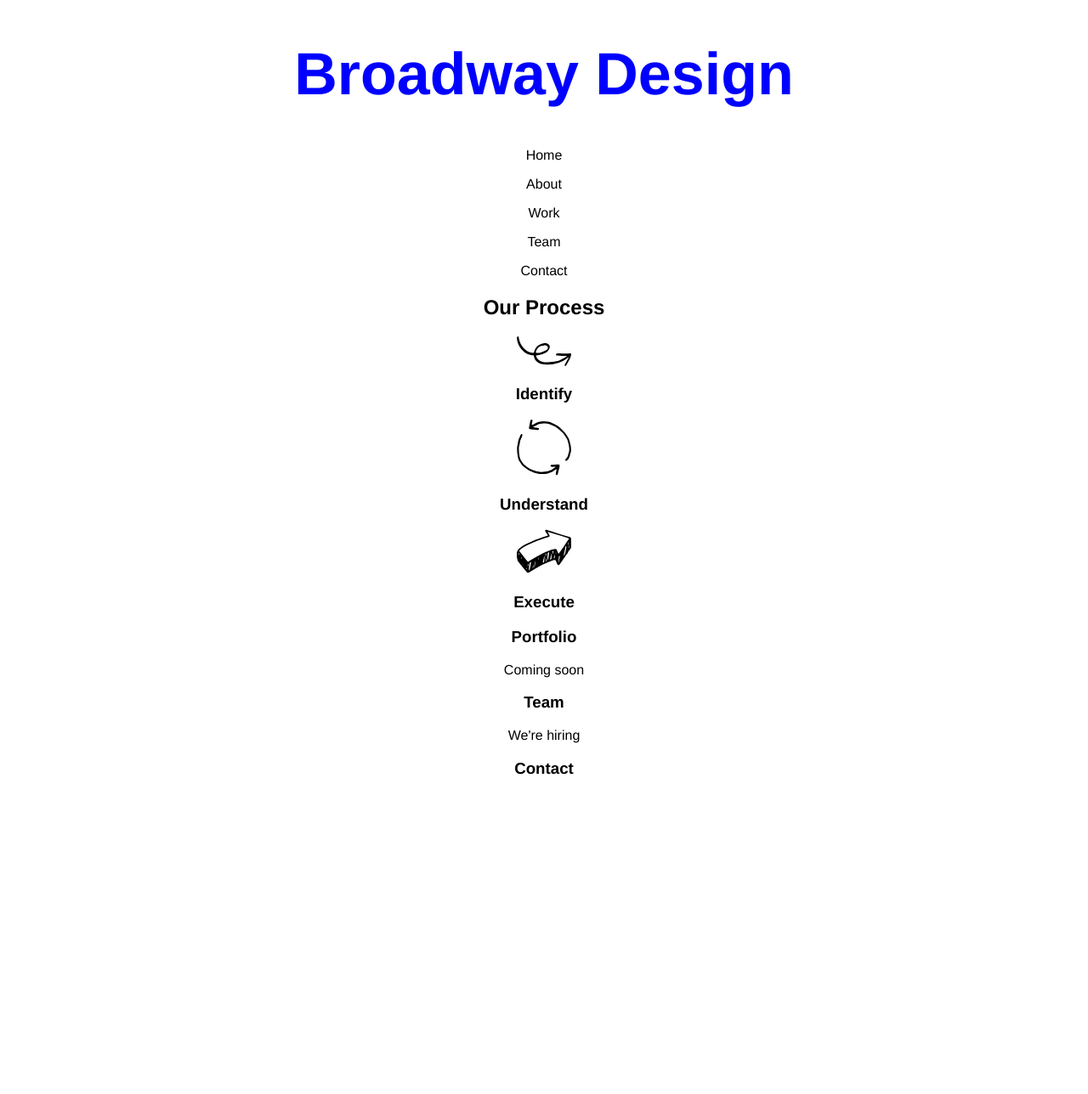
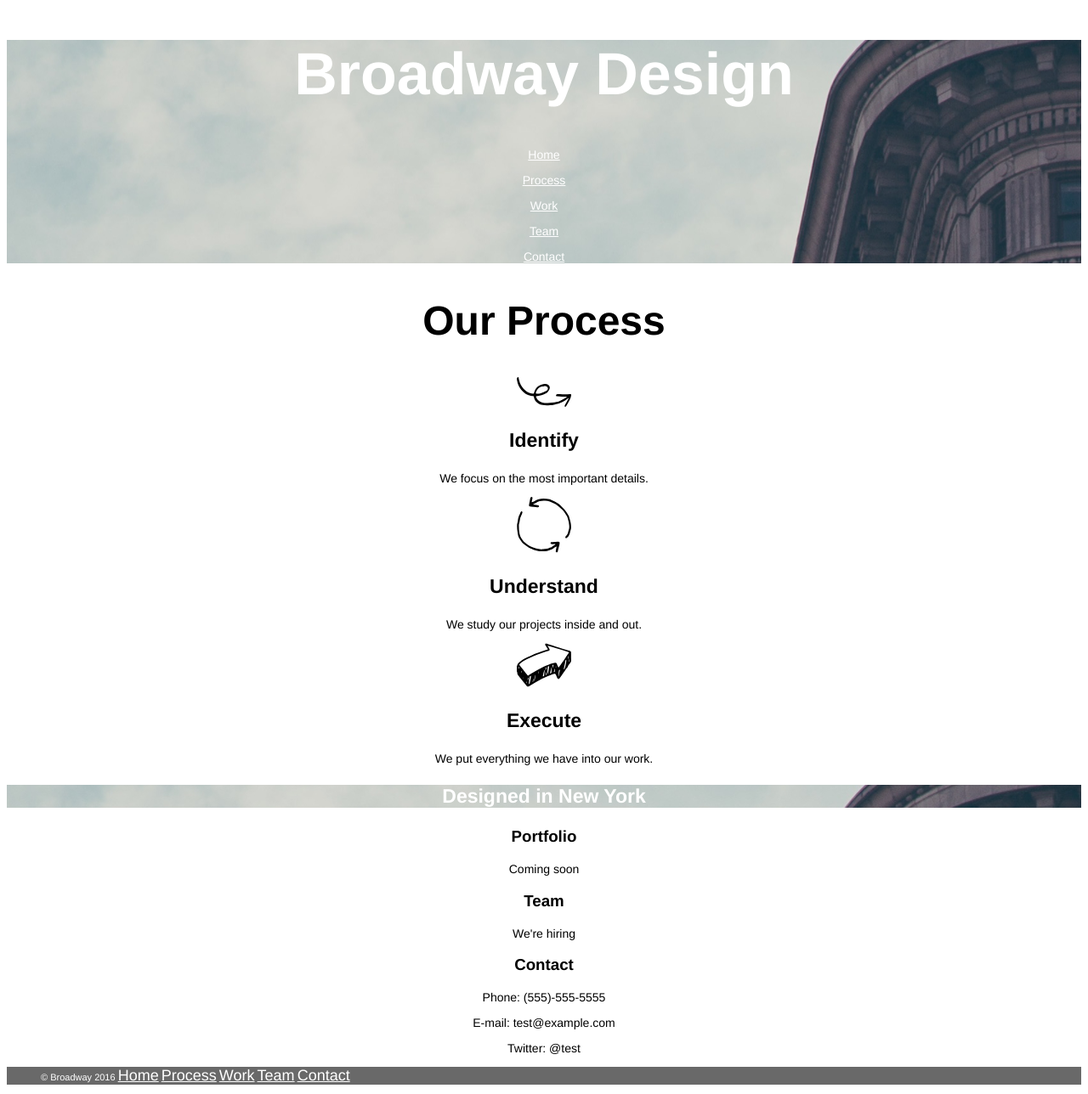
Before and after one commit to ankamatthies/broadway, a plain HTML site: page index.html in a window 1280 px wide. Shown: the whole page at 85% size. Before the commit the page ends 935 px from the top, so only its background shows below. Drawn offline with Linux system fonts and the light colour scheme.

Commit message:
made a lot of changes to html and css

```diff
--- /dev/null
+++ b/Broadway Design_files/style.css
@@ -0,0 +1,42 @@
+html{
+  text-align: center;
+  font-family: Helvetica;
+}
+h1{
+  font-size: 70px;
+  font-weight: bold;
+  color: white;
+}
+.pages a{
+  font-size: 18px;
+  color: white;
+}
+.process{
+  font-size: 32px;
+  font-weight: bold;
+}
+.pHead{
+  font-size: 23px;
+  font-weight: bold;
+}
+p{
+  font-size: 14px;
+}
+.footer{
+  color: white;
+  font-size: 11px;
+  text-align: left;
+  background-color: dimgray;
+}
+.background{
+  background-image: url("../../resources/images/1 the-flatiron-building.png");
+}
+a {
+  color:white;
+  font-weight: bold;
+}
+.ny{
+  font-size: 23px;
+  font-weight: bold;
+  color: white;
+}
--- a/index.html
+++ b/index.html
@@ -2,31 +2,55 @@
 <html>
   <head>
     <meta charset="utf-8">
+    <link rel="stylesheet" href="./resources/css/style.css" type="text/css">
     <title>Broadway</title>
-    <link rel="stylesheet" href="./resources/css/style.css" type="text/css">
   </head>
   <body>
-    <div class="header">
+    <div class="background">
+      <div class="pages">
        <h1>Broadway Design</h1>
-      <p>Home</p>
-      <p>About</p>
-      <p>Work</p>
-      <p>Team</p>
-      <p>Contact</p>
+        <p><a href="#">Home</a></p>
+        <p><a href="#">Process</a></p>
+        <p><a href="#">Work</a></p>
+        <p><a href="#">Team</a></p>
+        <p><a href="#">Contact</a></p>
       </div>
+    </div>
+
       <div class="process">
         <h2>Our Process</h2>
-      <img src="./resources/images/identify.svg" alt="indentify logo">
-      <h3>Identify</h3>
-      <img src="./resources/images/understand.svg" alt="understand logo">
-      <h3>Understand</h3>
-      <img src="./resources/images/execute.svg" alt="execute logo">
-      <h3>Execute</h3>
+        <p><img src="./resources/images/identify.svg" alt="indentify logo"></p>
+        <h3 class="processHead">Identify</h3>
+        <p>We focus on the most important details.</p>
+        <p><img src="./resources/images/understand.svg" alt="understand logo"></p>
+        <h3 class="processHead">Understand</h3>
+        <p>We study our projects inside and out.</p>
+        <p><img src="./resources/images/execute.svg" alt="execute logo"></p>
+        <h3 class="processHead">Execute</h3>
+        <p>We put everything we have into our work.</p>
+      </div>
+
+      <div class="information">
+        <h3 class="background ny">Designed in New York</h3>
         <h3>Portfolio</h3>
         <p>Coming soon</p>
         <h3>Team</h3>
         <p>We're hiring</p>
         <h3>Contact</h3>
+        <p>Phone: (555)-555-5555</p>
+        <p>E-mail: test@example.com</p>
+        <p>Twitter: @test</p>
+      </div>
+
+        <div class="siteFooter">
+          <ul>
+            <li>© Broadway 2016</li>
+            <li><a href="#home">Home</a></li>
+            <li><a href="#process">Process</a></li>
+            <li><a href="#work">Work</a></li>
+            <li><a href="#team">Team</a></li>
+            <li><a href="#contact">Contact</a></li>
+          </ul>
     </div>
 
 
--- a/resources/css/style.css
+++ b/resources/css/style.css
@@ -6,10 +6,60 @@ html {
 h1 {
   font-size: 70px;
   font-weight: bold;
-  color: blue;
+  color: white;
 }
 
-.class {
-  background-image: url(https://s3.amazonaws.com/codecademy-content/programs/freelance-one/broadway/images/the-flatiron-building.png);
+.pages {
+  font-size: 18px;
+}
 
+.pages a {
+  color: white;
 }
+
+p {
+  font-size: 14px;
+}
+
+.background {
+  background-image: url("../images/the-flatiron-building.png");
+}
+
+.process {
+  font-size: 32px;
+  font-weight: bold;
+}
+
+.process p {
+  font-size: 14px;
+  font-weight: normal;
+}
+
+.processHead {
+  font-size: 23px;
+  font-weight: bold;
+}
+
+.ny {
+  font-size: 23px;
+  font-weight: bold;
+  color: white;
+}
+
+
+.siteFooter {
+  text-align: left;
+  font-size: 11px;
+  color: white;
+  background-color: dimgrey;
+}
+
+.siteFooter li {
+  list-style: none;
+  display: inline-block;
+}
+
+.siteFooter li a {
+  font-size: 18px;
+  color: inherit;
+}
```
Also changed, not shown: Broadway Design.htm (added, +64 -0 lines), Broadway Design_files/2 identify.svg (added), Broadway Design_files/3 understand.svg (added), Broadway Design_files/4 execute.svg (added). Lines whose indentation alone changed are shown as unchanged.
